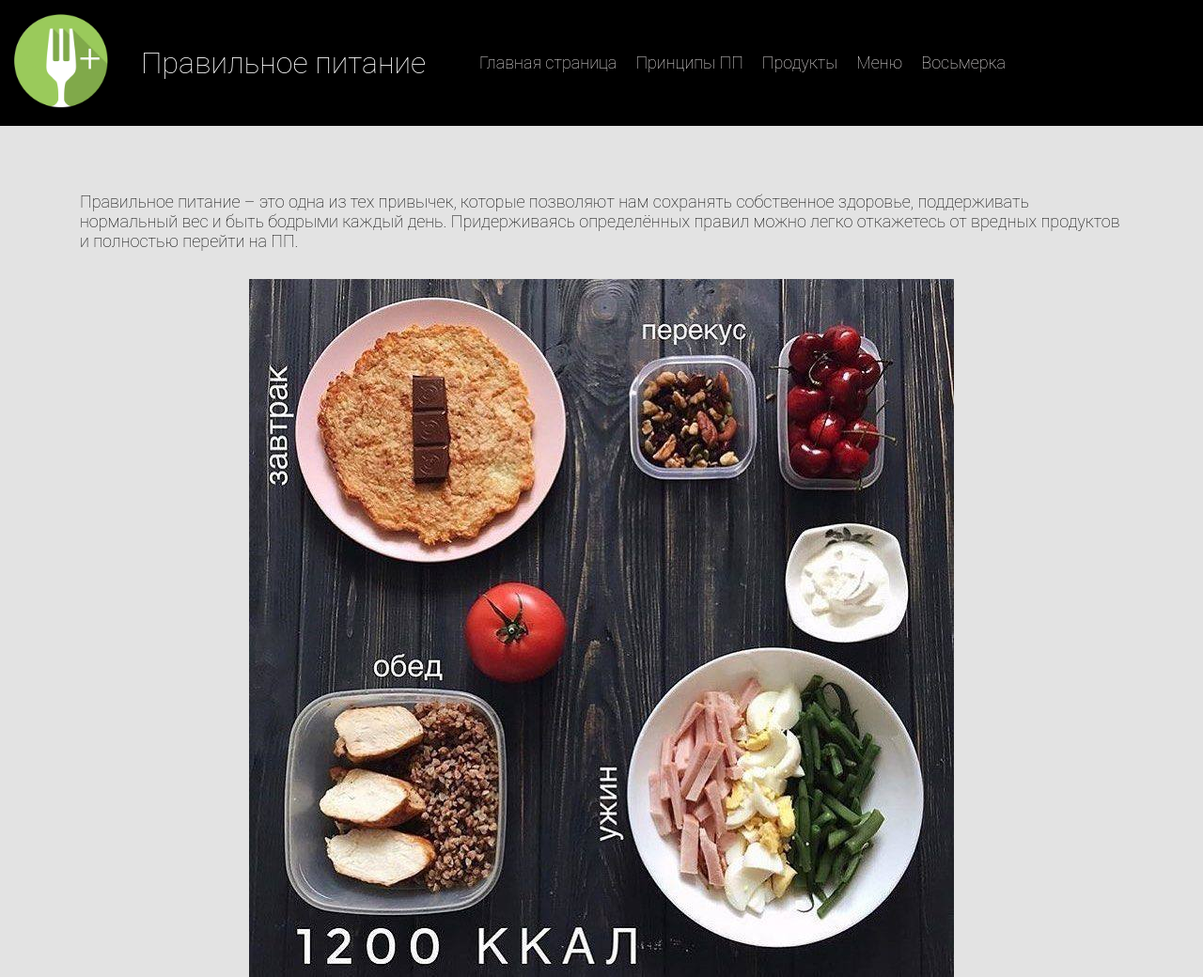
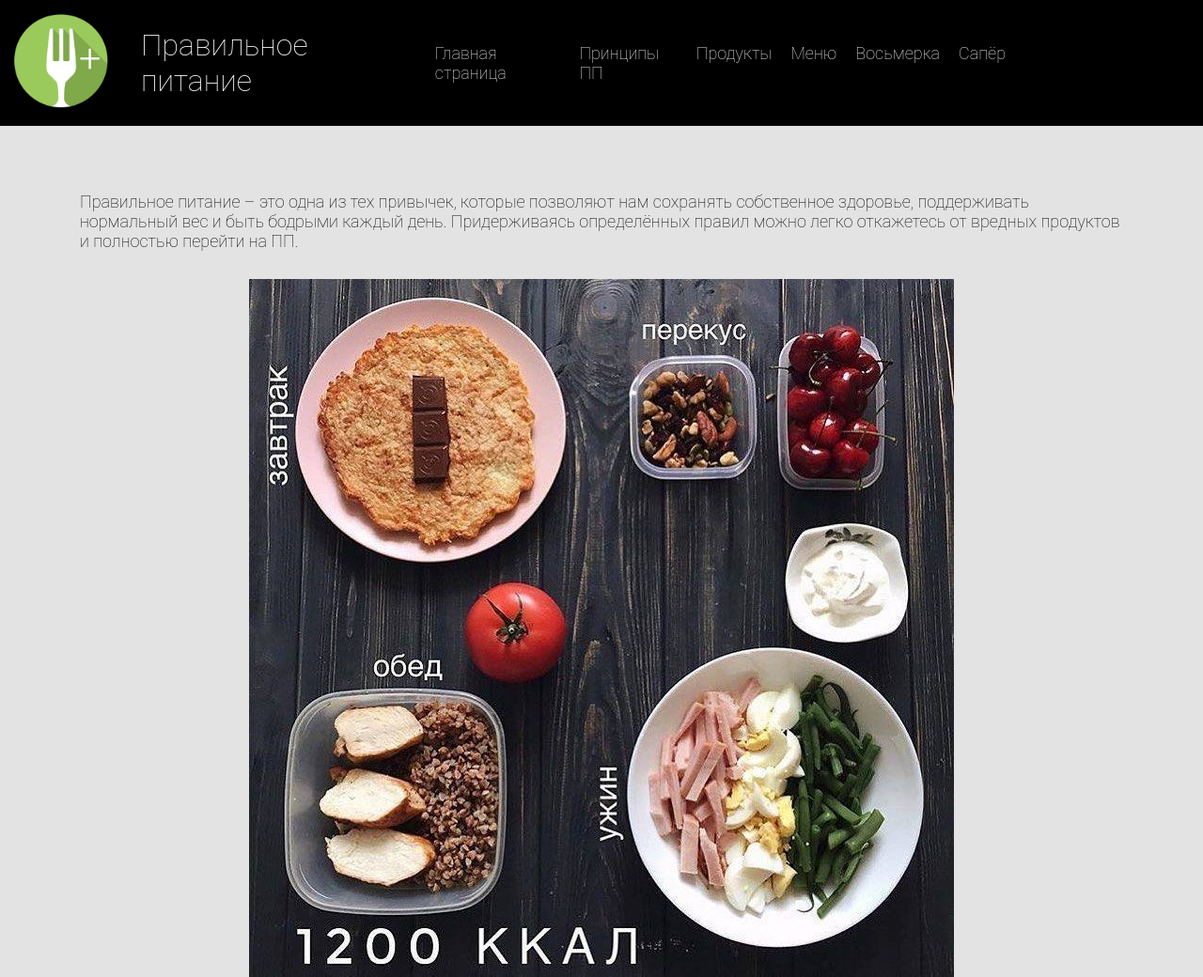
Before and after one commit to Vikkkss/VkTsk.github.io, a plain HTML site: page index.html in a window 1280 px wide. Shown: the whole page at 94% size. Drawn offline with Linux system fonts and the light colour scheme.

Commit message:
fead: added mineswepeer to header

```diff
--- a/index.html
+++ b/index.html
@@ -31,6 +31,9 @@
             <div class="header__side__item">
                 <a href="eight.html">Восьмерка</a>
             </div>
+            <div class="header__side__item">
+                <a href="game.html">Сапёр</a>
+            </div>
         </div>
     </header>
     <div class="wrapper">
```
Also changed, not shown: menu.html (+3 -0 lines), products.html (+3 -0 lines).
